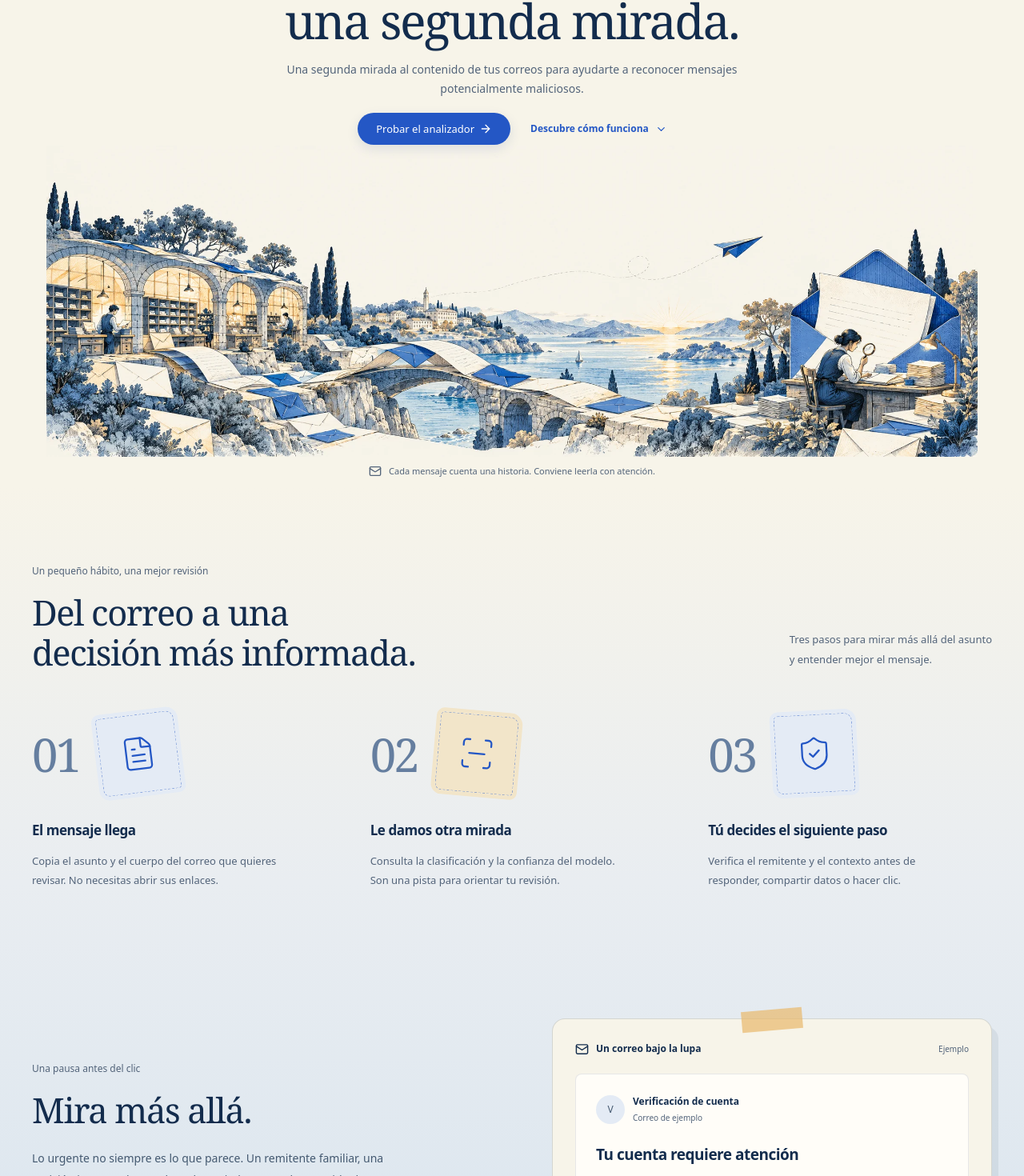
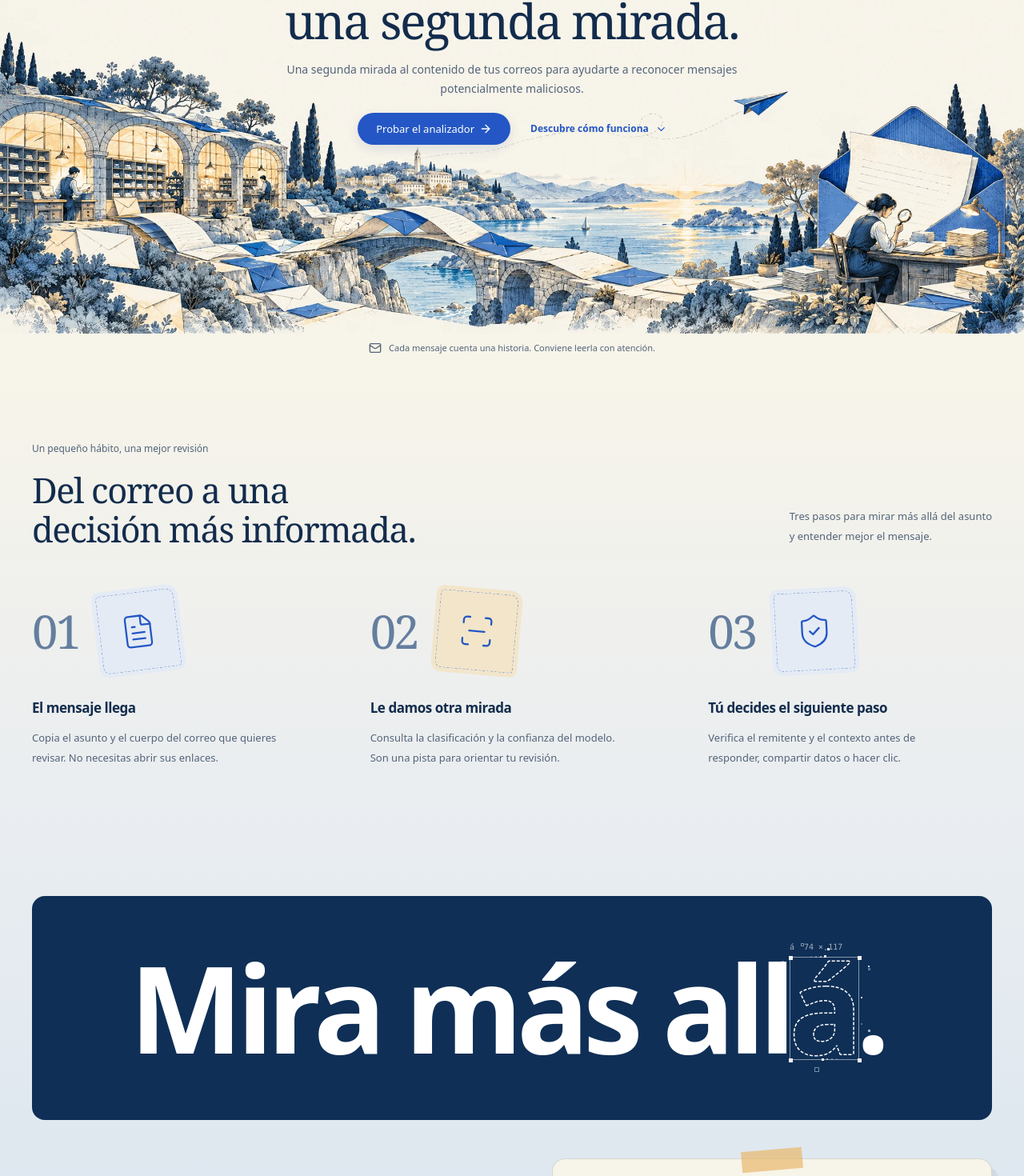
Before and after one commit to JCastilloPadilla/Remira, a React (Vite) app in the folder frontend/: page / in a window 1280 px wide. Shown: the part 192-1662 px from the top of the page at 80% size. Built offline with nearby package versions, Linux system fonts and the light colour scheme.

Commit message:
fix: conservar ilustraciones completas y ajustar Tech Text

```diff
--- a/frontend/src/features/landing/LandingPage.tsx
+++ b/frontend/src/features/landing/LandingPage.tsx
@@ -131,28 +131,38 @@ export function LandingPage() {
           </section>
 
           <section className="landing-demo-section" aria-labelledby="demo-title">
-            <div className="page-width landing-demo-grid">
-              <div className="landing-demo-copy">
-                <span className="landing-section-label">Una pausa antes del clic</span>
+            <div className="page-width landing-tech-stage">
               <h2 id="demo-title" className="landing-tech-heading">
                 <span className="landing-tech-fallback">Mira más allá.</span>
                 <span className="landing-tech-effect" aria-hidden="true">
                   <TechText
                     text="Mira más allá."
-                      fontFamily='"Manrope Variable", sans-serif'
-                      fontSize={66}
+                    fontFamily=""
+                    fontSize={150}
                     fontWeight={600}
-                      color="#132c4d"
-                      accentColor="#2457c5"
-                      reach={110}
-                      reveal="area"
-                      specks={0}
-                      labels={false}
-                      draggable={false}
-                      sweep={false}
+                    letterSpacing={-0.05}
+                    color="#ffffff"
+                    accentColor="#ffffff"
+                    reach={200}
+                    softness={0.7}
+                    reveal="letter"
+                    lineStyle="dashed"
+                    dashLength={4}
+                    dashGap={2}
+                    strokeWidth={1.5}
+                    speed={1}
+                    specks={15}
+                    selection
+                    labels
+                    draggable
+                    sweep
                   />
                 </span>
               </h2>
+            </div>
+            <div className="page-width landing-demo-grid">
+              <div className="landing-demo-copy">
+                <span className="landing-section-label">Una pausa antes del clic</span>
                 <p>
                   Lo urgente no siempre es lo que parece. Un remitente familiar,
                   una petición inesperada, un plazo demasiado corto.
@@ -252,9 +262,12 @@ export function LandingPage() {
             </div>
           </section>
         </div>
+      </main>
+
+      <div className="landing-footer-transition" aria-hidden="true" />
+      <footer className="landing-footer">
         <section className="landing-final-cta" aria-labelledby="try-title">
           <div className="page-width landing-final-copy">
-            <span className="landing-section-label">El siguiente mensaje puede esperar un momento</span>
             <h2 id="try-title">Dale una segunda mirada.</h2>
             <p>Empieza con un correo de ejemplo y conoce el recorrido.</p>
             <Button size="lg" render={<Link to="/analizar" />} className="landing-final-button">
@@ -262,9 +275,6 @@ export function LandingPage() {
             </Button>
           </div>
         </section>
-      </main>
-
-      <footer className="landing-footer">
         <img
           className="landing-footer-art"
           src="/illustrations/correspondence-footer-v1.webp"
--- a/frontend/src/features/landing/landing.css
+++ b/frontend/src/features/landing/landing.css
@@ -4,7 +4,6 @@
   --landing-blue: #2457c5;
   --landing-muted: #53647a;
   --landing-night: #0f2f56;
-  --landing-header-height: 88px;
   background: var(--landing-paper);
   color: var(--landing-ink);
 }
@@ -51,10 +50,7 @@
 }
 .landing-nav-links .landing-nav-cta { color: #fff; }
 .landing-hero {
-  display: grid;
-  grid-template-rows: auto minmax(0, 1fr) auto;
-  height: min(840px, calc(100svh - var(--landing-header-height)));
-  min-height: 480px;
+  position: relative;
 }
 .landing-hero-copy {
   position: relative;
@@ -120,16 +116,13 @@
   position: relative;
   min-height: 0;
   width: 100%;
-  max-width: 1900px;
-  margin: 0 auto;
+  margin-top: calc(-1 * min(220px, 15vw));
   pointer-events: none;
 }
 .landing-hero-art img {
   display: block;
   width: 100%;
-  height: 100%;
-  object-fit: contain;
-  object-position: center bottom;
+  height: auto;
 }
 .landing-hero-note {
   display: flex;
@@ -218,8 +211,14 @@
   gap: 100px;
 }
 .landing-demo-copy > p { max-width: 440px; margin-top: 23px; color: #445970; font-size: 14px; line-height: 1.9; }
-.landing-tech-heading { position: relative; }
-.landing-tech-effect { display: block; height: 105px; }
+.landing-tech-stage {
+  margin-bottom: 48px;
+  border-radius: 16px;
+  background: var(--landing-night);
+  color: #fff;
+}
+.landing-tech-heading { position: relative; font-family: inherit; }
+.landing-tech-effect { display: block; height: 280px; }
 .landing-tech-fallback {
   position: absolute;
   width: 1px;
@@ -289,13 +288,16 @@
 .limits-content { align-self: center; }
 .limits-content p { font-size: 13px; line-height: 1.95; color: var(--landing-muted); }
 .limits-content .landing-text-link { margin-top: 20px; }
-.landing-final-cta { padding-top: 144px; background: linear-gradient(180deg, #b8cbdc, var(--landing-night) 120px); color: var(--landing-paper); text-align: center; }
-.landing-final-cta .landing-section-label { color: #bdcee0; }
-.landing-final-cta h2 { font-size: clamp(38px, 4.8vw, 62px); }
-.landing-final-cta p { margin-top: 19px; color: #c6d5e6; font-size: 13px; line-height: 1.8; }
-.landing-final-button { margin-top: 28px; padding-inline: 24px; height: 46px; border-radius: 999px; background: var(--landing-paper); color: var(--landing-night); font-size: 13px; }
+.landing-footer-transition {
+  height: clamp(160px, 18vw, 300px);
+  background: linear-gradient(180deg, #b8cbdc 0%, #abc1d6 20%, #8eabc7 40%, #6587aa 60%, #365b82 80%, var(--landing-night) 100%);
+}
+.landing-final-cta { position: absolute; top: 32px; left: 0; z-index: 1; width: 100%; color: var(--landing-paper); text-align: center; }
+.landing-final-cta h2 { font-size: clamp(36px, 3.8vw, 58px); }
+.landing-final-cta p { margin-top: 10px; color: #c6d5e6; font-size: 13px; line-height: 1.8; }
+.landing-final-button { margin-top: 18px; padding-inline: 24px; height: 42px; border-radius: 999px; background: var(--landing-paper); color: var(--landing-night); font-size: 13px; }
 .landing-final-button:hover { background: #e6dfc9; }
-.landing-footer { padding-top: 18px; background: var(--landing-night); color: var(--landing-paper); }
+.landing-footer { position: relative; background: var(--landing-night); color: var(--landing-paper); }
 .landing-footer-links { position: relative; z-index: 1; display: flex; align-items: center; justify-content: space-between; gap: 32px; padding-top: 18px; }
 .landing-footer-brand { display: flex; align-items: center; gap: 12px; }
 .landing-footer .brand-mark { border-radius: 10px; background: var(--landing-paper); }
@@ -304,11 +306,12 @@
 .landing-footer-links nav { display: flex; align-items: center; flex-wrap: wrap; gap: 25px; font-size: 12px; }
 .landing-footer-links a { display: inline-flex; align-items: center; gap: 5px; }
 .landing-footer a:hover { text-decoration: underline; text-underline-offset: 5px; }
-.landing-footer-art { display: block; width: 100%; height: clamp(150px, 22vw, 290px); object-fit: cover; object-position: center bottom; mask-image: linear-gradient(to bottom, transparent, #000 18%); }
+.landing-footer-art { display: block; width: 100%; height: auto; }
 .landing-footer-bottom { display: flex; justify-content: space-between; gap: 24px; padding-block: 18px 22px; font-size: 11px; color: #bdcee0; }
 .landing-footer a:focus-visible,
 .landing-final-cta a:focus-visible { outline-color: var(--landing-paper); }
 @media (max-width: 1023px) {
+  .landing-final-cta { position: relative; top: auto; padding-bottom: 24px; }
   .landing-nav-links { gap: 18px; }
   .landing-nav-links > a[href^="#"] { display: none; }
   .landing-hero h1 { max-width: 760px; letter-spacing: -2.5px; }
@@ -324,7 +327,6 @@
   .landing-footer-links nav { max-width: 270px; row-gap: 15px; }
 }
 @media (max-width: 767px) {
-  .landing-hero { height: auto; min-height: 0; grid-template-rows: auto auto auto; }
   .landing-hero-copy { padding-top: 28px; }
   .landing-hero h1 { font-size: clamp(36px, 7vw, 52px); line-height: 1.17; letter-spacing: -1.8px; }
   .landing-lead { max-width: 480px; font-size: 13px; }
@@ -352,10 +354,9 @@
   .preview-mail { padding: 24px; }
   .landing-about { padding-block: 62px; }
   .landing-limits { padding-block: 36px 62px; gap: 25px; }
-  .landing-final-cta { padding-top: 136px; }
   .landing-footer-links { flex-direction: column; gap: 20px; }
   .landing-footer-links nav { max-width: none; gap: 22px; }
-  .landing-footer-art { height: clamp(150px, 32vw, 230px); }
+  .landing-tech-effect { height: 220px; }
 }
 @media (max-width: 479px) {
   .landing-nav { flex-wrap: wrap; padding-block: 12px; gap: 12px; }
@@ -392,19 +393,25 @@
   .landing-hero-note { display: none; }
 }
 @media (min-width: 768px) and (max-height: 580px) {
-  .landing-hero { grid-template-columns: 1fr 1fr; grid-template-rows: 1fr auto; min-height: 0; }
-  .landing-hero-copy { width: 100%; padding: 10px 24px 0; }
+  .landing-nav { min-height: 64px; }
+  .landing-hero-copy { padding-top: 10px; }
   .landing-hero h1 { font-size: 32px; letter-spacing: -1px; }
   .landing-lead { font-size: 12px; }
   .landing-hero-actions { gap: 14px; margin-top: 14px; }
   .landing-primary-action { min-height: 38px; }
-  .landing-hero-art { grid-column: 2; grid-row: 1; }
-  .landing-hero-art img { object-position: center; }
-  .landing-hero-note { grid-column: 1 / -1; font-size: 10px; }
+  .landing-hero-art { margin-top: -160px; }
+  .landing-hero-note { display: none; }
 }
-@media (hover: none), (prefers-reduced-motion: reduce) {
+@media (min-width: 1600px) and (max-height: 850px) {
+  .landing-nav { min-height: 64px; }
+  .landing-hero-copy { padding-top: 10px; }
+  .landing-hero h1 { font-size: 48px; }
+  .landing-hero-art { margin-top: -200px; }
+  .landing-hero-note { display: none; }
+}
+@media (prefers-reduced-motion: reduce) {
   .landing-tech-effect { display: none; }
-  .landing-tech-fallback { position: static; display: block; width: auto; height: auto; overflow: visible; clip-path: none; white-space: normal; }
+  .landing-tech-fallback { position: static; display: block; width: auto; height: auto; overflow: visible; clip-path: none; white-space: normal; padding: 45px 24px; text-align: center; font-size: clamp(32px, 6vw, 64px); }
 }
 @media (prefers-reduced-motion: reduce) {
   .landing-page *, .landing-page *::before, .landing-page *::after { scroll-behavior: auto; }
```
Also changed, not shown: 2 other files (tests, documents, lock files or other folders). Lines whose indentation alone changed are shown as unchanged.
